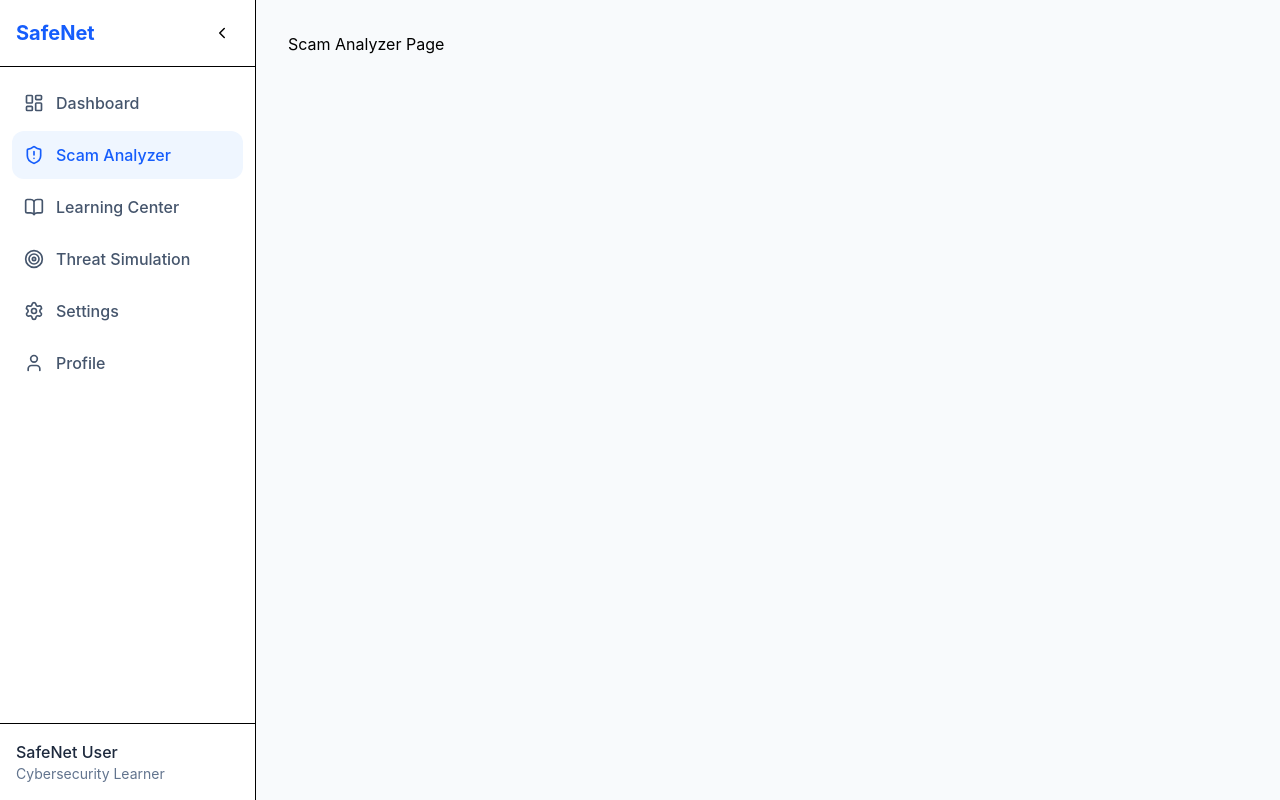
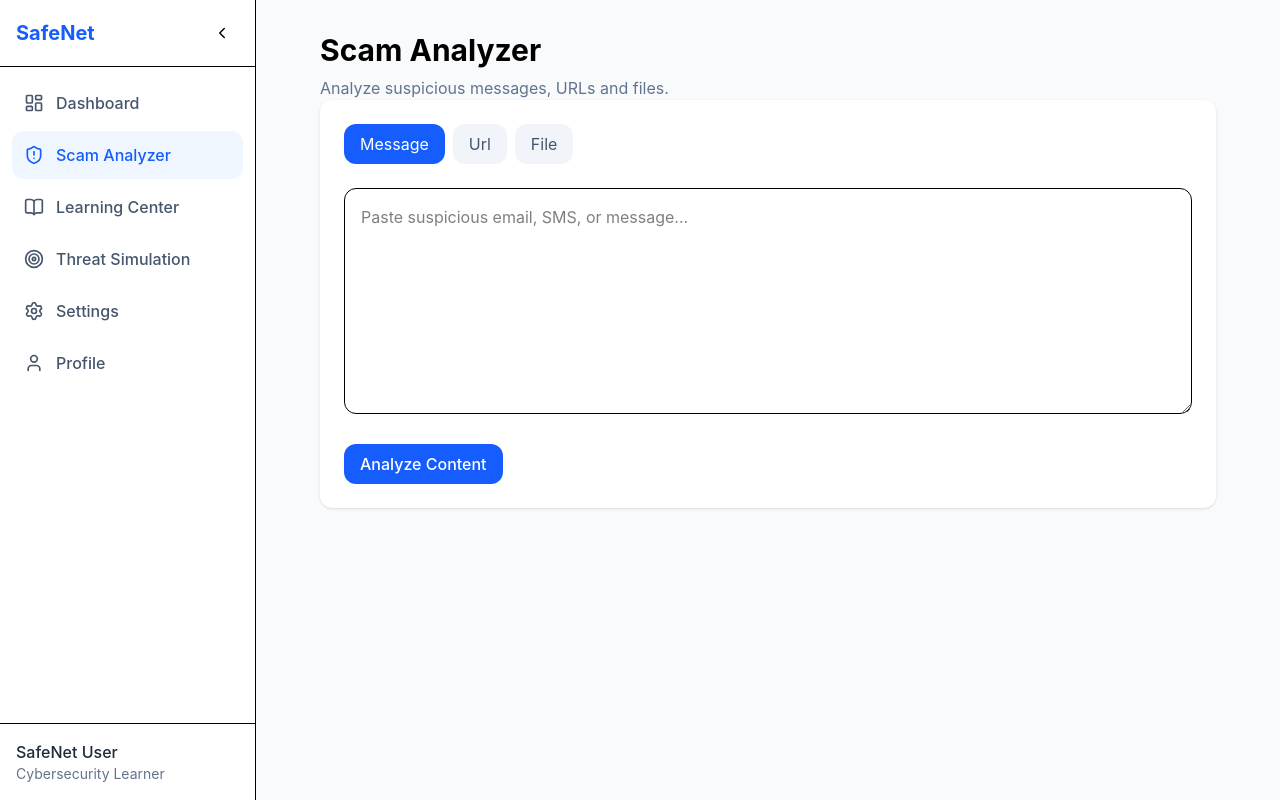
Before and after one commit to Mahdia-Hassani/SafeNet, a React (Vite) app: page /analyzer in a window 1280 px wide. Built offline with nearby package versions, Linux system fonts and the light colour scheme.

Commit message:
Complete Dashboard and sidebar foundation

```diff
--- /dev/null
+++ b/src/components/analyzer/AnalyzerTabs.jsx
@@ -0,0 +1,27 @@
+function AnalyzerTabs({ activeTab, setActiveTab }) {
+  const tabs = ["message", "url", "file"];
+
+  return (
+    <div className="flex gap-2">
+      {tabs.map((tab) => (
+        <button
+          key={tab}
+          onClick={() => setActiveTab(tab)}
+          className={`
+            rounded-xl px-4 py-2 capitalize transition
+
+            ${
+              activeTab === tab
+                ? "bg-blue-600 text-white"
+                : "bg-slate-100 text-slate-600 hover:bg-slate-200"
+            }
+          `}
+        >
+          {tab}
+        </button>
+      ))}
+    </div>
+  );
+}
+
+export default AnalyzerTabs;
--- a/src/pages/ScamAnalyzer.jsx
+++ b/src/pages/ScamAnalyzer.jsx
@@ -1,9 +1,66 @@
+import { useState } from "react";
+
 import DashboardLayout from "../layouts/DashboardLayout";
 
+import Card from "../components/ui/Card";
+import Button from "../components/ui/Button";
+
+import AnalyzerTabs from "../components/analyzer/AnalyzerTabs";
+
 function ScamAnalyzer() {
+  const [activeTab, setActiveTab] = useState("message");
+
   return (
     <DashboardLayout>
-      <h1>Scam Analyzer Page</h1>
+      <div className="mx-auto max-w-4xl">
+        <div>
+          <h1 className="text-3xl font-bold">Scam Analyzer</h1>
+
+          <p className="mt-2 text-slate-500">
+            Analyze suspicious messages, URLs and files.
+          </p>
+        </div>
+
+        <Card>
+          <div className="space-y-6">
+            <AnalyzerTabs activeTab={activeTab} setActiveTab={setActiveTab} />
+
+            {activeTab === "message" && (
+              <textarea
+                rows="8"
+                placeholder="Paste suspicious email, SMS, or message..."
+                className="
+                  w-full rounded-xl border
+                  p-4 outline-none
+                  focus:border-blue-500
+                "
+              />
+            )}
+
+            {activeTab === "url" && (
+              <input
+                type="text"
+                placeholder="https://example.com"
+                className="
+                  w-full rounded-xl border
+                  p-4 outline-none
+                  focus:border-blue-500
+                "
+              />
+            )}
+
+            {activeTab === "file" && (
+              <div className="rounded-xl border border-dashed p-8 text-center">
+                <p className="text-slate-500">Upload a file for analysis</p>
+
+                <input type="file" className="mt-4" />
+              </div>
+            )}
+
+            <Button>Analyze Content</Button>
+          </div>
+        </Card>
+      </div>
     </DashboardLayout>
   );
 }
```
Also changed, not shown: src/components/analyzer/AnalyzerHeader.jsx (added), src/components/analyzer/AnalyzerInput.jsx (added).
